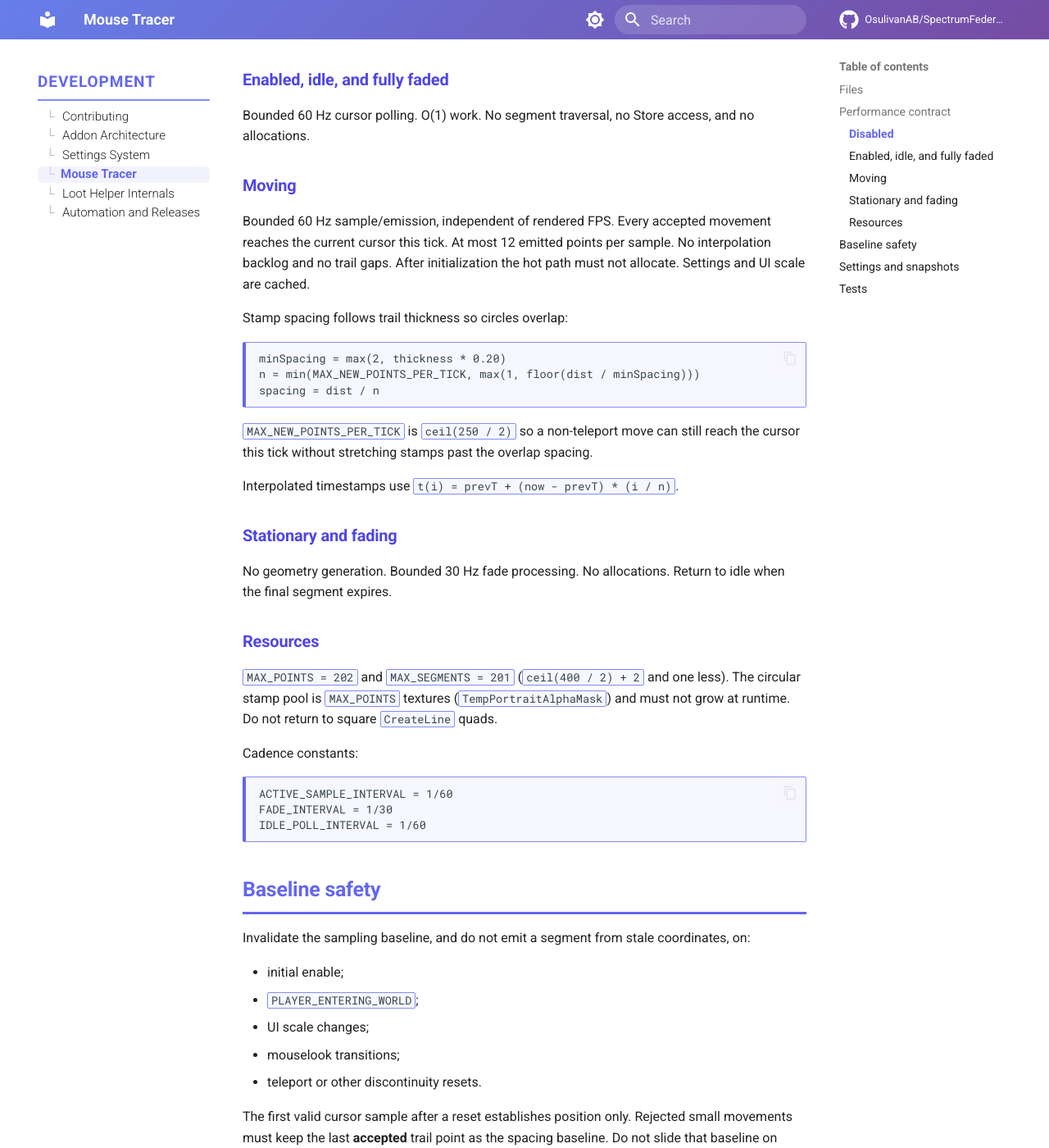
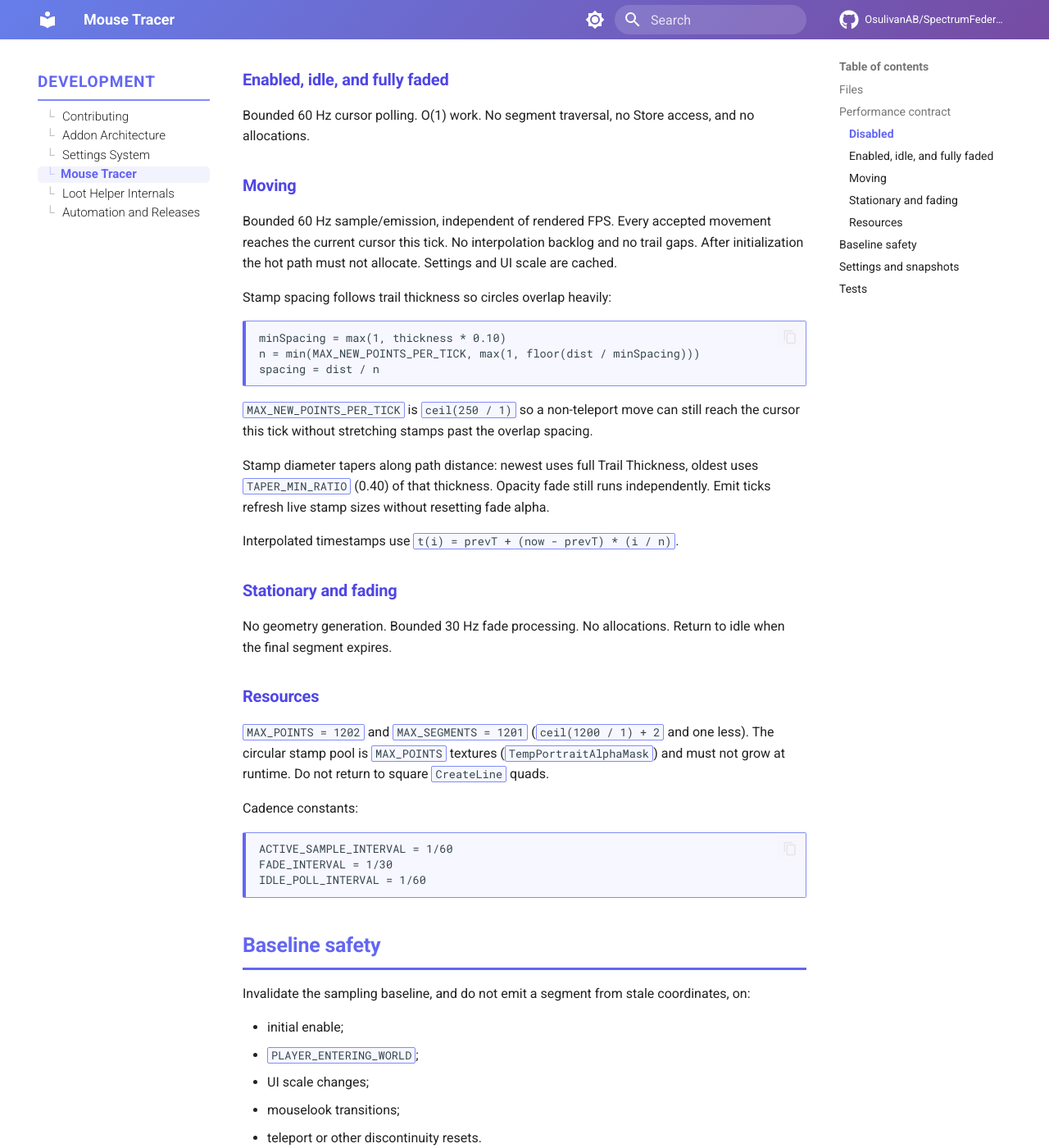
Before and after one commit to OsulivanAB/SpectrumFederation, an MkDocs documentation site: the page built from docs/development/mouse-tracer.md, in a window 1280 px wide and 1400 px high, scrolled down 1215 px. Shown: the whole window at 82% size. Built offline with MkDocs 1.6.1 and Material for MkDocs 9.7.7, drawn with Linux system fonts in a browser that asks for light colours; comment, search, counter and statistics services are not loaded.

Commit message:
Tighten Mouse Tracer spacing, taper the tail, and raise length defaults.
Overlap stamps at 10% of thickness, shrink older circles to 40% size,
default Trail Length to 400 (max 1200), and default Rainbow Cycle Speed
to 0.25. Recalculate the fixed pool for the denser, longer trail.

Co-authored-by: Anthony <OsulivanAB@users.noreply.github.com>

````diff
--- a/docs/development/mouse-tracer.md
+++ b/docs/development/mouse-tracer.md
@@ -30,17 +30,19 @@ Bounded 60 Hz cursor polling. O(1) work. No segment traversal, no Store access,
 
 ### Moving
 
-Bounded 60 Hz sample/emission, independent of rendered FPS. Every accepted movement reaches the current cursor this tick. At most 12 emitted points per sample. No interpolation backlog and no trail gaps. After initialization the hot path must not allocate. Settings and UI scale are cached.
+Bounded 60 Hz sample/emission, independent of rendered FPS. Every accepted movement reaches the current cursor this tick. No interpolation backlog and no trail gaps. After initialization the hot path must not allocate. Settings and UI scale are cached.
 
-Stamp spacing follows trail thickness so circles overlap:
+Stamp spacing follows trail thickness so circles overlap heavily:
 
 ```text
-minSpacing = max(2, thickness * 0.20)
+minSpacing = max(1, thickness * 0.10)
 n = min(MAX_NEW_POINTS_PER_TICK, max(1, floor(dist / minSpacing)))
 spacing = dist / n
 ```
 
-`MAX_NEW_POINTS_PER_TICK` is `ceil(250 / 2)` so a non-teleport move can still reach the cursor this tick without stretching stamps past the overlap spacing.
+`MAX_NEW_POINTS_PER_TICK` is `ceil(250 / 1)` so a non-teleport move can still reach the cursor this tick without stretching stamps past the overlap spacing.
+
+Stamp diameter tapers along path distance: newest uses full Trail Thickness, oldest uses `TAPER_MIN_RATIO` (0.40) of that thickness. Opacity fade still runs independently. Emit ticks refresh live stamp sizes without resetting fade alpha.
 
 Interpolated timestamps use `t(i) = prevT + (now - prevT) * (i / n)`.
 
@@ -50,7 +52,7 @@ No geometry generation. Bounded 30 Hz fade processing. No allocations. Return to
 
 ### Resources
 
-`MAX_POINTS = 202` and `MAX_SEGMENTS = 201` (`ceil(400 / 2) + 2` and one less). The circular stamp pool is `MAX_POINTS` textures (`TempPortraitAlphaMask`) and must not grow at runtime. Do not return to square `CreateLine` quads.
+`MAX_POINTS = 1202` and `MAX_SEGMENTS = 1201` (`ceil(1200 / 1) + 2` and one less). The circular stamp pool is `MAX_POINTS` textures (`TempPortraitAlphaMask`) and must not grow at runtime. Do not return to square `CreateLine` quads.
 
 Cadence constants:
 
````
Also changed, not shown: 7 other files.
